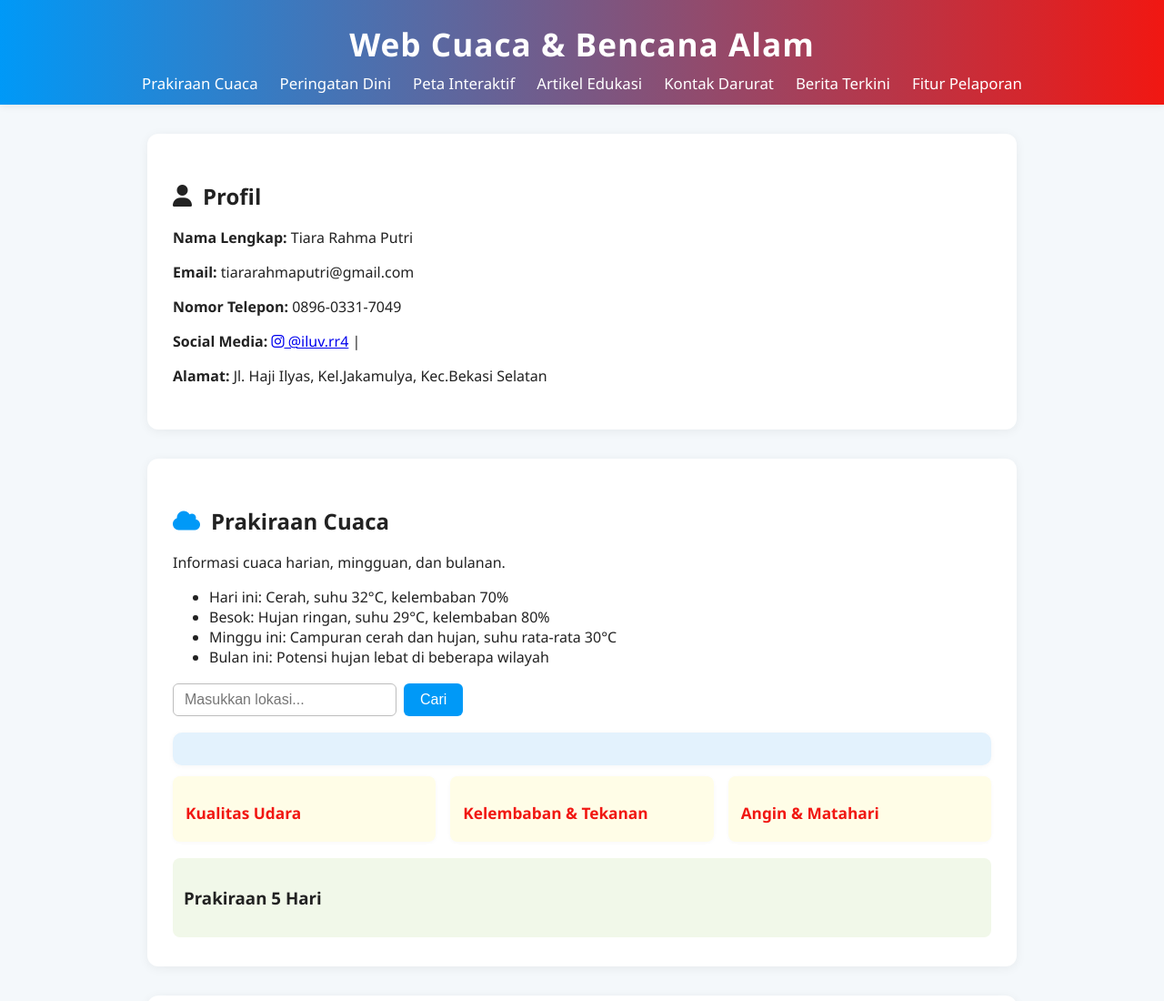
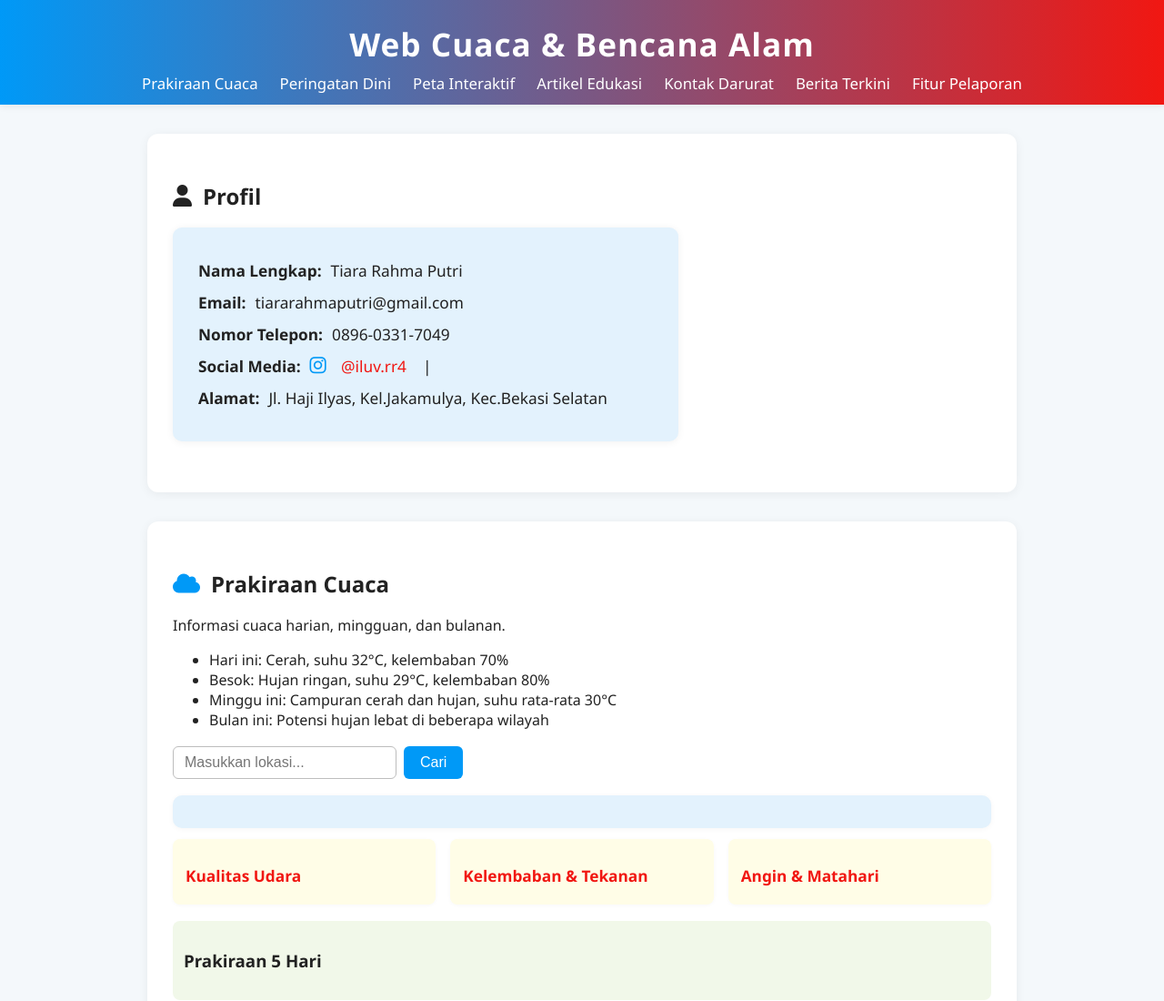
Before and after one commit to GalihRifkyansyah/web-CuacaDanBencana, a plain HTML site: page index.html in a window 1280 px wide. Shown: the top 1100 px of the page at 91% size. Drawn offline with nearby package versions, Linux system fonts and the light colour scheme; a script that the page names is missing.

Commit message:
Update styles.css

```diff
--- a/styles.css
+++ b/styles.css
@@ -43,6 +43,44 @@ nav a {
 
 nav a:hover {
     color: #ffe082;
+}
+
+/* ...existing code... */
+
+.profil-container {
+    background: #e3f2fd;
+    border-radius: 10px;
+    padding: 24px 28px;
+    margin-bottom: 24px;
+    box-shadow: 0 1px 8px rgba(0,0,0,0.06);
+    max-width: 500px;
+}
+
+.profil-container p {
+    font-size: 1.08rem;
+    margin: 12px 0;
+    display: flex;
+    align-items: center;
+    gap: 10px;
+}
+
+.profil-container i {
+    color: #0099f7;
+    font-size: 1.2em;
+    margin-right: 8px;
+    min-width: 22px;
+}
+
+.profil-container a {
+    color: #f11712;
+    text-decoration: none;
+    margin-right: 8px;
+    transition: color 0.2s;
+}
+
+.profil-container a:hover {
+    color: #0099f7;
+    text-decoration: underline;
 }
 
 section {
```
